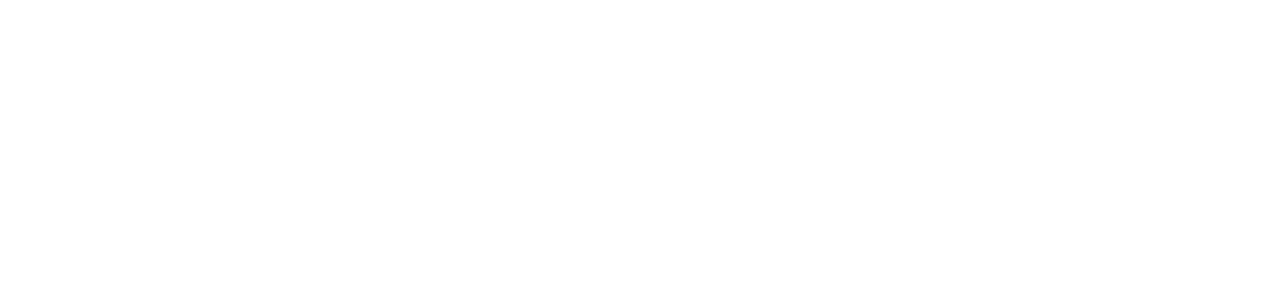
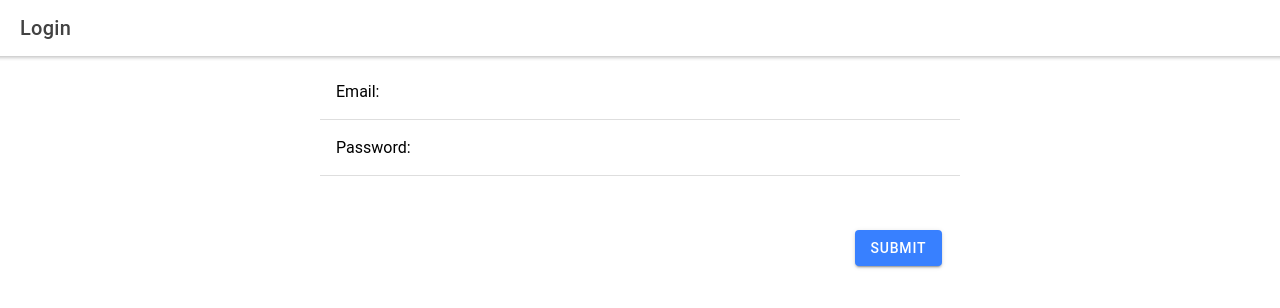
Before and after one commit to tyronyiu/feedback-system, a React (Create React App) app: page /#/1/login in a window 1280 px wide. Shown: the top 308 px of the page. Built offline with nearby package versions, Linux system fonts and the light colour scheme.

Commit message:
added JWT cookie auth

```diff
--- a/package.json
+++ b/package.json
@@ -10,7 +10,9 @@
     "@testing-library/user-event": "^7.1.2",
     "apollo-boost": "^0.4.9",
     "apollo-link": "^1.2.14",
+    "apollo-link-context": "^1.0.20",
     "graphql": "^15.2.0",
+    "js-cookie": "^2.2.1",
     "moment": "^2.27.0",
     "react": "^16.13.1",
     "react-apollo": "^3.1.5",
--- /dev/null
+++ b/src/constants.js
@@ -0,0 +1 @@
+export const AUTH_TOKEN = 'auth-token'
--- a/src/index.js
+++ b/src/index.js
@@ -11,6 +11,7 @@
 import App from './App';
 import Done from './pages/Done';
 import Dashboard from './pages/Dashboard';
+import Login from './pages/Login';
 import Home from './pages/Home';
 import * as serviceWorker from './serviceWorker';
 
@@ -21,6 +22,8 @@
 import { HttpLink } from 'apollo-link-http';
 //import { createHttpLink } from 'apollo-link-http';
 import { InMemoryCache } from 'apollo-cache-inmemory';
+import { setContext } from 'apollo-link-context'
+import Cookies from 'js-cookie'
 
 import '@ionic/react/css/core.css';
 
@@ -47,12 +50,24 @@
 //    fetch: fetch,
 //
 //});
+import { AUTH_TOKEN } from './constants'
 
+const authLink = setContext((_, { headers }) => {
+      //const token = localStorage.getItem(AUTH_TOKEN)
+const token = Cookies.get('token')
+      return {
+              headers: {
+                        ...headers,
+                        authorization: token ? `Bearer ${token}` : ''
+                      }
+            }
+})
 
 const client = new ApolloClient({
     //link: 'https://164.90.166.95:4000/graphql',
     //link: new HttpLink({ uri: 'https://164.99.166.95:443/graphql' }),
-    link: new HttpLink({ uri: 'https://apollo.simulacron-3.com/graphql' }),
+    //link: new HttpLink({ uri: 'https://apollo.simulacron-3.com/graphql' }),
+	link: authLink.concat(new HttpLink({uri: "https://apollo.simulacron-3.com/graphql"}) ),
     //link: new HttpLink({ uri: 'https://apollo.simulacron-3.com:4000/graphql' }),
     cache: new InMemoryCache(),
     credentials: 'include',
@@ -98,6 +113,7 @@
 <Route exact path="/:client/" component={App}/>
 <Route exact path="/:client/done" component={Done}/>
 <Route exact path="/:client/dashboard" component={Dashboard}/>
+<Route exact path="/:client/login" component={Login}/>
 
 	</ApolloProvider>
     </Switch>
--- a/src/pages/Dashboard.css
+++ b/src/pages/Dashboard.css
@@ -14,3 +14,7 @@
 	margin: auto;
 line-height: 2.5em;
 }
+
+.comment-p{
+white-space: normal;
+}
--- a/src/pages/Dashboard.js
+++ b/src/pages/Dashboard.js
@@ -21,6 +21,7 @@
 } from '@ionic/react';
 import { useQuery } from '@apollo/react-hooks';
 import { gql } from 'apollo-boost';
+import Cookies from 'js-cookie'
 
     const clientById = gql`
         query getClients($clientId: ID!){
@@ -95,8 +96,18 @@
 //}
 
 function EntriesCards({clientId}){
+	const options = {
+			method: 'post',
+			headers: {
+				'Content-type': 'application/x-www-form-urlencoded; charset=UTF-8'
+			},
+			body: Cookies.get('token')
+		}
+
+
 	const { loading, error, data } = useQuery(entriesByClientId,{
-		variables: {clientId}
+		variables: {clientId},
+		options: {options}
 	});
 	if (loading) return <p>Loading...</p>;
 	if (error) return <p>Error :(</p>;
@@ -149,7 +160,7 @@
 						</h3>
 						</IonText>
 						<IonText color="dark">
-						<p>
+						<p className="comment-p">
 						{entry.comment.comment}
 						</p>
 						</IonText>
@@ -179,7 +190,6 @@
 
 
 	render(){
-
   return (
       <div className="">
       <IonPage>
--- /dev/null
+++ b/src/pages/Login.js
@@ -0,0 +1,183 @@
+import React from 'react';
+import {
+IonPage,
+IonContent,
+IonHeader,
+IonToolbar,
+IonList,
+IonItem,
+IonLabel,
+IonInput,
+IonTitle,
+IonButton,
+} from '@ionic/react';
+import { Mutation } from 'react-apollo'
+import { gql } from 'apollo-boost';
+import Cookies from 'js-cookie'
+import { AUTH_TOKEN } from '../constants'
+
+const LOGIN_MUTATION = gql`
+  mutation LoginMutation($email: String!, $password: String!) {
+          login(email: $email, password: $password) {
+                    token
+                  }
+        }
+`
+
+
+
+class Login extends React.Component {
+    constructor(props){
+        super(props);
+        this.state = {
+            email: "",
+            password: "",
+        }
+    }
+
+  _saveUserData = token => {
+          localStorage.setItem(AUTH_TOKEN, token)
+        }
+
+_confirm = async data => {
+const { token } =  data.login
+      this._saveUserData(token)
+}
+
+componentDidMount(){
+if (Cookies.get('token')) {
+    }
+}
+
+// this.props.history.push(`/`)
+
+    handleSubmit = e => {
+		e.preventDefault()
+		console.log(this.state)
+if (Cookies.get('token')) {
+					this.props.history.push(`/${this.props.match.params.client}/dashboard`)
+    }else{
+		const options = {
+			method: 'post',
+			headers: {
+				'Content-type': 'application/x-www-form-urlencoded; charset=UTF-8'
+			},
+			body: `email=${this.state.email}&password=${this.state.password}`
+		}
+
+const url = "https://apollo.simulacron-3.com/login"
+
+		fetch(url,options)
+			.then(response => {
+				if (!response.ok) {
+					if (response.status === 404) {
+						alert('Email not found, please retry')
+					}
+					if (response.status === 401) {
+						alert('Email and password do not match, please retry')
+					}
+				}
+				return response
+			})
+			.then(response => response.json())
+			.then(data => {
+				if (data.success) {
+					document.cookie = 'token=' + data.token
+					this.props.history.push(`/${this.props.match.params.client}/dashboard`)
+				}
+			})
+}
+        }
+
+    render(){
+		const { email, password } = this.state
+		return(
+			<IonPage>
+
+			<IonHeader translucent={true}>
+			<IonToolbar>
+			<IonTitle>
+			Login
+			</IonTitle>
+			</IonToolbar>
+			</IonHeader>
+
+			<IonContent fullscreen={true}>
+
+			<IonHeader collapse="condense">
+			<IonToolbar>
+			<IonTitle size="large">
+			Login
+			</IonTitle>
+			</IonToolbar>
+			</IonHeader>
+
+			<IonList>
+			<IonItem>
+			<IonLabel position="floating">
+			Email:
+			</IonLabel>
+			<IonInput
+			name="email"
+			type="email"
+			inputmode="email"
+			autocomplete="email"
+			required={true}
+			clearInput={true}
+			value={email}
+			onIonChange={e => this.setState({email: e.target.value})} />
+			</IonItem>
+
+
+			<IonItem>
+			<IonLabel position="floating">
+			Password:
+			</IonLabel>
+			<IonInput
+			name="password"
+			type="password"
+			clearInput={true}
+			clearOnEdit={true}
+			required={true}
+			value={password}
+			onIonChange={e => this.setState({password: e.target.value})} />
+			</IonItem>
+
+
+			<IonItem lines="none">
+			</IonItem>
+
+			<IonItem lines="none">
+{/*
+			<Mutation
+			mutation={LOGIN_MUTATION}
+			variables={{email, password}}
+			onCompleted={data => this._confirm(data)} >
+			{mutation => (
+*/}
+				<IonButton
+				slot="end"
+				size="medium"
+				type="submit"
+				onClick={(e) => {
+					this.handleSubmit(e)
+				}}
+				>
+				Submit
+				</IonButton>
+{/*
+			)}
+			</Mutation>
+*/}
+			</IonItem>
+
+			</IonList>
+
+
+			</IonContent>
+			</IonPage>
+		)
+    }
+
+}
+export default Login;
```
Also changed, not shown: 2 other files (tests, documents, lock files or other folders).
